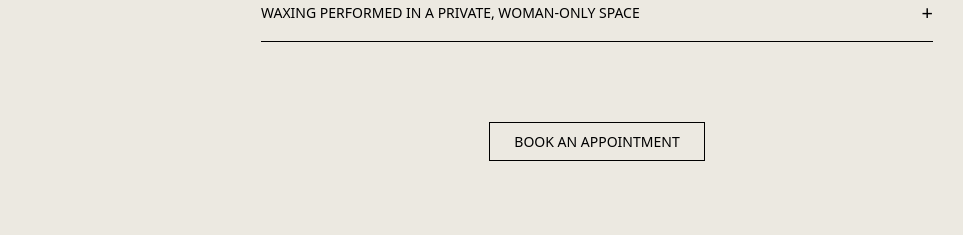
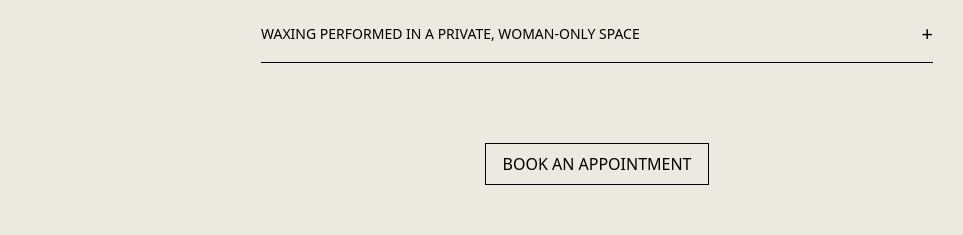
Before and after one commit to trujic/bioglow, a Nuxt app: page /services in a window 1280 px wide. Shown: the part 4780-5015 px from the top of the page, without its empty margins (43-1006 px from the left). Built offline with nearby package versions, Linux system fonts and the light colour scheme.

Commit message:
added button animation

```diff
--- a/assets/css/main.css
+++ b/assets/css/main.css
@@ -33,3 +33,27 @@ select {
   appearance: none;
   border-radius: 0;
 }
+
+.button {
+    @apply max-w-full w-full md:max-w-fit
+           p-2 px-4 border border-black
+           text-xs md:text-base uppercase
+           relative overflow-hidden
+           transition-colors duration-300
+           hover:text-white;
+  }
+
+  .button::before {
+    content: "";
+    @apply absolute inset-0 bg-black
+           translate-y-full
+           transition-transform duration-300;
+  }
+
+  .button:hover::before {
+    @apply translate-y-0;
+  }
+
+  .button > span {
+    @apply relative z-10;
+  }
--- a/components/FacialTraining.vue
+++ b/components/FacialTraining.vue
@@ -98,7 +98,7 @@ These sessions focus on practical knowledge that helps participants make better
       <!-- HEADER -->
       <div class="mb-32 md:mb-60 px-4 md:px-0">
         <h3
-          class="text-[36px] md:text-[64px] text-black text-center font-light pb-[12px] md:pb-[24px] font-serifDisplay leading-[60px] md:leading-[100px] tracking-[-3px] md:tracking-[-6px] mt-20 md:mt-40"
+          class="text-[36px] md:text-[64px] text-black text-center font-light pb-[12px] md:pb-[24px] font-serifDisplay leading-[60px] md:leading-[100px] tracking-[-3px] md:tracking-[-6px] mt-20 md:mt-30"
         >
           Education & Consulting
         </h3>
@@ -203,7 +203,7 @@ These sessions focus on practical knowledge that helps participants make better
                   <div
                     v-else-if="section.html"
                     v-html="section.html"
-                    class="font-helveticaDisplay [&>p]:mb-4 [&>ul]:list-disc [&>ul]:ml-6 [&>ul]:mb-4 [&>li]:ml-2"
+                    class="font-helveticaDisplay [&>p]:mb-4 [&>ul]:list-disc [&>ul]:ml-6 [&>ul]:mb-4 [&>li]:ml-2 p-4"
                   ></div>
                 </div>
               </transition>
@@ -218,10 +218,8 @@ These sessions focus on practical knowledge that helps participants make better
           </span>
           <div class="container">
             <NuxtLink to="/contact">
-              <button
-                class="max-w-full w-full md:max-w-fit p-2 px-4 border border-black text-xs md:text-base uppercase"
-              >
-                contact us
+              <button class="button">
+                <span class="relative z-10">contact us</span>
               </button>
             </NuxtLink>
           </div>
--- a/components/MultiDetailedService.vue
+++ b/components/MultiDetailedService.vue
@@ -168,7 +168,9 @@ const toggleAccordion = (index) => {
               group.title
             }}</span>
             <div v-if="group.descr">
-              <p class="text-[12px] md:text-[14px] mt-2 mb-8 md:mb-14">
+              <p
+                class="text-[12px] md:text-[14px] mt-2 mb-8 md:mb-14 w-full md:w-[90%]"
+              >
                 {{ group.descr }}
               </p>
             </div>
@@ -187,10 +189,8 @@ const toggleAccordion = (index) => {
         </div>
 
         <NuxtLink to="/contact">
-          <button
-            class="border border-black py-2 px-6 uppercase text-[14px] font-helveticaDisplay"
-          >
-            book an appointment
+          <button class="button">
+            <span> book an appointment </span>
           </button>
         </NuxtLink>
       </div>
--- a/components/WhereWeAre.vue
+++ b/components/WhereWeAre.vue
@@ -78,11 +78,7 @@ const handleButtonClick = () => {
         </div>
       </div>
       <NuxtLink @click.prevent="handleButtonClick" to="/contact">
-        <button
-          class="max-w-full w-full md:max-w-fit p-2 px-4 border border-black text-xs md:text-base uppercase"
-        >
-          book an appointment
-        </button>
+        <button class="button"><span>book an appointment</span></button>
       </NuxtLink>
     </div>
   </div>
```
